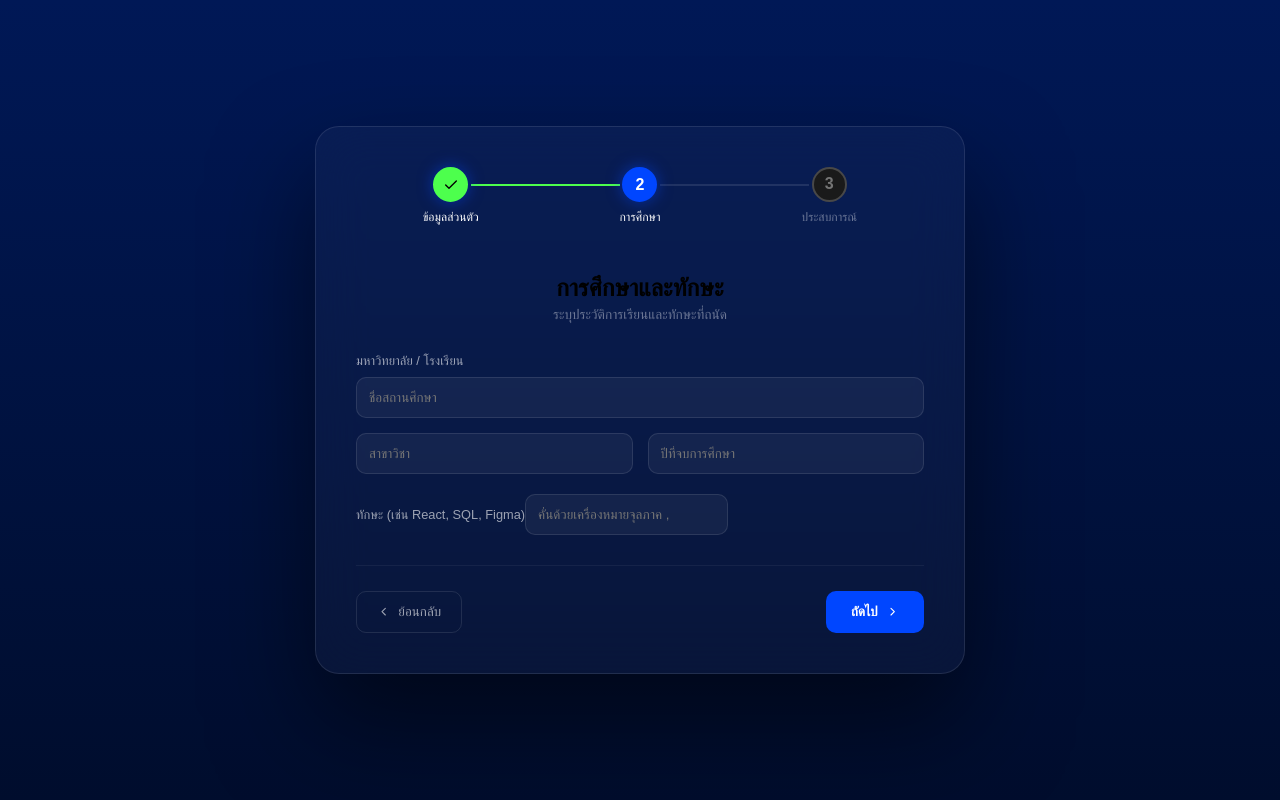
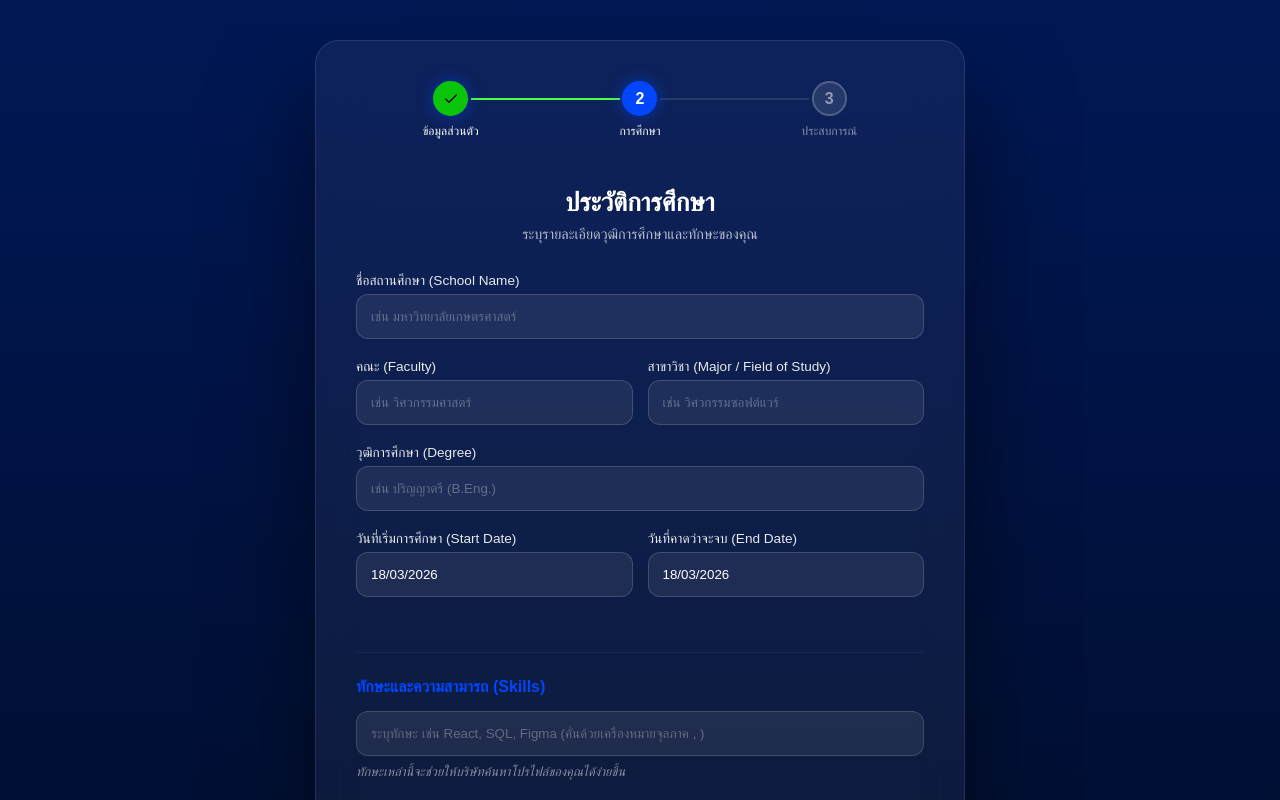
Before and after one commit to ptnsin/PerFile, a React (Vite) app in the folder frontend/: page /user-data in a window 1280 px wide. Both pictures are taken after a click on the button "ถัดไป". Shown: the top 800 px of the page. Built offline with nearby package versions, Linux system fonts and the light colour scheme; a web font is replaced by a local one.

Commit message:
แก้หน้าเก็บข้อมูล

```diff
--- a/frontend/package.json
+++ b/frontend/package.json
@@ -11,6 +11,7 @@
   },
   "dependencies": {
     "react": "^19.2.4",
+    "react-datepicker": "^9.1.0",
     "react-dom": "^19.2.4",
     "react-icons": "^5.6.0",
     "react-router-dom": "^7.13.1"
--- a/frontend/src/pages/Userdata.jsx
+++ b/frontend/src/pages/Userdata.jsx
@@ -2,8 +2,11 @@ import React, { useState } from "react";
 import { useNavigate } from "react-router-dom";
 import {
   LuUser, LuMail, LuPhone, LuMapPin, LuGraduationCap,
-  LuBriefcase, LuWrench, LuPlus, LuChevronRight, LuChevronLeft, LuCheck
+  LuBriefcase, LuWrench, LuPlus, LuChevronRight, LuChevronLeft, LuCheck,
+  LuBuilding
 } from "react-icons/lu";
+import DatePicker from "react-datepicker";
+import "react-datepicker/dist/react-datepicker.css";
 import "../styles/Userdata.css";
 
 function Userdata() {
@@ -12,6 +15,9 @@ function Userdata() {
 
   const nextStep = () => setStep(step + 1);
   const prevStep = () => setStep(step - 1);
+
+  const [startDate, setStartDate] = useState(new Date());
+  const [endDate, setEndDate] = useState(new Date());
 
   return (
     <div className="userdata-wrapper">
@@ -40,8 +46,10 @@ function Userdata() {
                 <p>กรุณากรอกข้อมูลพื้นฐานสำหรับการติดต่อ</p>
               </div>
               <div className="input-grid">
-                <div className="input-box"><label>ชื่อ-นามสกุล (EN)</label><input type="text" placeholder="John Doe" /></div>
+                <div className="input-box"><label>ชื่อ-นามสกุล (TH)</label><input type="text" placeholder="" /></div>
+                <div className="input-box"><label>ชื่อ-นามสกุล (EN)</label><input type="text" placeholder="" /></div>
                 <div className="input-box"><label>เบอร์โทรศัพท์</label><input type="tel" placeholder="090-xxx-xxxx" /></div>
+                <div className="input-box"><label>Email</label><input type="email" placeholder="example@gmail.com" /></div>
                 <div className="input-box full"><label>ที่อยู่ปัจจุบัน</label><input type="text" placeholder="Bangkok, Thailand" /></div>
                 <div className="input-box full"><label>แนะนำตัวสั้นๆ</label><textarea placeholder="จุดเด่นของคุณ..."></textarea></div>
               </div>
@@ -52,18 +60,58 @@ function Userdata() {
           {step === 2 && (
             <div className="step-content fade-in">
               <div className="section-header">
-                <h2>การศึกษาและทักษะ</h2>
-                <p>ระบุประวัติการเรียนและทักษะที่ถนัด</p>
+                <h2>ประวัติการศึกษา</h2>
+                <p>ระบุรายละเอียดวุฒิการศึกษาและทักษะของคุณ</p>
               </div>
               <div className="dynamic-section">
-                <div className="input-box full"><label>มหาวิทยาลัย / โรงเรียน</label><input type="text" placeholder="ชื่อสถานศึกษา" /></div>
+                <div className="input-box full">
+                  <label>ชื่อสถานศึกษา (School Name)</label>
+                  <input type="text" placeholder="เช่น มหาวิทยาลัยเกษตรศาสตร์" />
+                </div>
                 <div className="input-grid">
-                  <input type="text" placeholder="สาขาวิชา" />
-                  <input type="text" placeholder="ปีที่จบการศึกษา" />
+                  <div className="input-box">
+                    <label>คณะ (Faculty)</label>
+                    <input type="text" placeholder="เช่น วิศวกรรมศาสตร์" />
+                  </div>
+                  <div className="input-box">
+                    <label>สาขาวิชา (Major / Field of Study)</label>
+                    <input type="text" placeholder="เช่น วิศวกรรมซอฟต์แวร์" />
+                  </div>
                 </div>
-                <div className="skill-input-area" style={{marginTop: '20px'}}>
-                  <label>ทักษะ (เช่น React, SQL, Figma)</label>
-                  <input type="text" placeholder="คั่นด้วยเครื่องหมายจุลภาค ," />
+                <div className="input-box full">
+                  <label>วุฒิการศึกษา (Degree)</label>
+                  <input type="text" placeholder="เช่น ปริญญาตรี (B.Eng.)" />
+                </div>
+                <div className="input-grid">
+                  <div className="input-box">
+                    <label>วันที่เริ่มการศึกษา (Start Date)</label>
+                    <DatePicker
+                      selected={startDate}
+                      onChange={(date) => setStartDate(date)}
+                      className="custom-datepicker-input" // ใช้ Class CSS ของเราเอง
+                      dateFormat="dd/MM/yyyy"
+                      placeholderText="เลือกวันที่"
+                    />
+                  </div>
+                  <div className="input-box">
+                    <label>วันที่คาดว่าจะจบ (End Date)</label>
+                    <DatePicker
+                      selected={endDate}
+                      onChange={(date) => setEndDate(date)}
+                      className="custom-datepicker-input" // ใช้ Class CSS ของเราเอง
+                      dateFormat="dd/MM/yyyy"
+                      placeholderText="เลือกวันที่"
+                    />
+                  </div>
+                </div>
+                <div className="skill-section" style={{marginTop: '35px', paddingTop: '25px', borderTop: '1px solid rgba(255,255,255,0.05)'}}>
+                  <label style={{fontSize: '1rem', color: '#0046ff', fontWeight: 'bold', marginBottom: '15px', display: 'block'}}>
+                    ทักษะและความสามารถ (Skills)
+                  </label>
+                  <div className="input-box full">
+                    <input type="text" placeholder="ระบุทักษะ เช่น React, SQL, Figma (คั่นด้วยเครื่องหมายจุลภาค , )" />
+                    <p className="input-hint">ทักษะเหล่านี้จะช่วยให้บริษัทค้นหาโปรไฟล์ของคุณได้ง่ายขึ้น</p>
+                  </div>
                 </div>
               </div>
             </div>
@@ -74,15 +122,54 @@ function Userdata() {
             <div className="step-content fade-in">
               <div className="section-header">
                 <h2>ประสบการณ์ทำงาน</h2>
-                <p>ระบุที่ทำงานล่าสุดหรือโปรเจกต์ที่เคยทำ</p>
+                <p>ระบุประวัติการทำงานหรือฝึกงานที่ผ่านมา</p>
               </div>
-              <div className="input-box full"><label>ชื่อบริษัท / โปรเจกต์</label><input type="text" placeholder="Company Name" /></div>
-              <div className="input-box full"><label>ตำแหน่งงาน</label><input type="text" placeholder="Position" /></div>
-              <div className="input-box full"><label>หน้าที่ความรับผิดชอบ</label><textarea placeholder="เล่าสั้นๆ ว่าทำอะไรบ้าง..."></textarea></div>
+              <div className="dynamic-section">
+                <div className="input-box full">
+                  <label>ชื่อบริษัท / องค์กร (Company Name)</label>
+                  <div className="input-field">
+                    <LuBuilding className="field-icon" />
+                    <input type="text" placeholder="เช่น บริษัท เอบีซี จำกัด" />
+                  </div>
+                </div>
+                <div className="input-box full">
+                  <label>ตำแหน่งงาน (Job Title / Position)</label>
+                  <div className="input-field">
+                    <LuBriefcase className="field-icon" />
+                    <input type="text" placeholder="เช่น Frontend Developer Intern" />
+                  </div>
+                </div>
+                <div className="input-grid">
+                  <div className="input-box">
+                    <label>วันที่เริ่มงาน (Start Date)</label>
+                    <DatePicker
+                      selected={startDate}
+                      onChange={(date) => setStartDate(date)}
+                      className="custom-datepicker-input" // ใช้ Class CSS ของเราเอง
+                      dateFormat="dd/MM/yyyy"
+                      placeholderText="เลือกวันที่"
+                    />
+                  </div>
+                  <div className="input-box">
+                    <label>วันที่สิ้นสุดงาน (End Date)</label>
+                    <DatePicker
+                      selected={endDate}
+                      onChange={(date) => setEndDate(date)}
+                      className="custom-datepicker-input" // ใช้ Class CSS ของเราเอง
+                      dateFormat="dd/MM/yyyy"
+                      placeholderText="เลือกวันที่"
+                    />
+                  </div>
+                </div>
+                <div className="input-box full">
+                  <label>หน้าที่ความรับผิดชอบ (Job Description)</label>
+                  <textarea placeholder="อธิบายสิ่งที่คุณทำ..." rows="5"></textarea>
+                </div>
+              </div>
             </div>
           )}
 
-          {/* Navigation Buttons */}
+          {/* 2. เพิ่มส่วนปุ่มควบคุมด้านล่างฟอร์ม (สำคัญมาก!) */}
           <div className="step-navigation">
             {step > 1 && (
               <button type="button" className="btn-back" onClick={prevStep}>
@@ -100,7 +187,6 @@ function Userdata() {
               </button>
             )}
           </div>
-
         </form>
       </div>
     </div>
--- a/frontend/src/styles/Userdata.css
+++ b/frontend/src/styles/Userdata.css
@@ -1,26 +1,34 @@
+/* =========================================
+   1. โครงสร้างหลักและพื้นหลัง (Layout)
+   ========================================= */
 .userdata-wrapper {
   min-height: 100vh;
+  width: 100%;
   background: linear-gradient(180deg, #001856 0%, #000D2D 100%);
   display: flex;
   justify-content: center;
   align-items: center;
   padding: 40px 20px;
   font-family: 'IBM Plex Sans Thai', sans-serif;
+  color: white;
+  overflow-x: hidden;
+  position: relative;
 }
 
 .userdata-container {
   width: 100%;
   max-width: 650px;
-  background: rgba(255, 255, 255, 0.03);
-  -webkit-backdrop-filter: blur(25px);
+  background: rgba(255, 255, 255, 0.05);
   backdrop-filter: blur(25px);
   border-radius: 24px;
   padding: 40px;
   border: 1px solid rgba(255, 255, 255, 0.1);
-  box-shadow: 0 50px 100px rgba(0,0,0,0.5);
+  box-shadow: 0 50px 100px rgba(0, 0, 0, 0.5);
 }
 
-/* Progress Stepper */
+/* =========================================
+   2. ส่วนแสดงความคืบหน้า (Progress Stepper)
+   ========================================= */
 .progress-stepper {
   display: flex;
   justify-content: space-between;
@@ -40,14 +48,14 @@
 .step-number {
   width: 35px;
   height: 35px;
-  background: #1a1a1a;
-  border: 2px solid rgba(255,255,255,0.2);
+  background: rgba(255, 255, 255, 0.1);
+  border: 2px solid rgba(255, 255, 255, 0.2);
   border-radius: 50%;
   display: flex;
   align-items: center;
   justify-content: center;
   font-weight: bold;
-  color: rgba(255,255,255,0.4);
+  color: rgba(255, 255, 255, 0.5);
   margin-bottom: 8px;
   transition: 0.3s;
 }
@@ -60,12 +68,12 @@
 }
 
 .step-item.completed .step-number {
-  background: #4dff4d;
-  border-color: #4dff4d;
+  background: #0ac50a;
+  border-color: #0ac50a;
   color: black;
 }
 
-.step-label { font-size: 0.75rem; color: rgba(255,255,255,0.4); }
+.step-label { font-size: 0.75rem; color: rgba(255, 255, 255, 0.5); }
 .step-item.active .step-label { color: white; }
 
 .step-line {
@@ -74,73 +82,148 @@
   left: calc(50% + 20px);
   width: calc(100% - 40px);
   height: 2px;
-  background: rgba(255,255,255,0.1);
+  background: rgba(255, 255, 255, 0.1);
   z-index: -1;
 }
 
 .step-item.completed .step-line { background: #4dff4d; }
 
-/* Content & Form */
+/* =========================================
+   3. หัวข้อและตัวหนังสือ (Typography)
+   ========================================= */
 .section-header { text-align: center; margin-bottom: 30px; }
-.section-header h2 { font-size: 1.5rem; margin-bottom: 5px; }
-.section-header p { color: rgba(255,255,255,0.4); font-size: 0.85rem; }
+.section-header h2 { font-size: 1.6rem; margin-bottom: 8px; color: #ffffff; }
+.section-header p { color: rgba(255, 255, 255, 0.7); font-size: 0.9rem; }
 
+label {
+  font-size: 0.85rem;
+  color: rgba(255, 255, 255, 0.9);
+  font-weight: 500;
+  display: block;
+  margin-bottom: 5px;
+}
+
+.input-hint {
+  font-size: 0.8rem;
+  color: rgba(255, 255, 255, 0.5);
+  margin-top: 8px;
+  font-style: italic;
+}
+
+/* =========================================
+   4. ช่องกรอกข้อมูล (Inputs & DatePicker)
+   ========================================= */
 .input-grid { display: grid; grid-template-columns: 1fr 1fr; gap: 15px; }
-.input-box { display: flex; flex-direction: column; gap: 8px; margin-bottom: 15px; }
+.input-box { display: flex; flex-direction: column; margin-bottom: 20px; }
 .input-box.full { grid-column: span 2; }
 
-label { font-size: 0.8rem; color: rgba(255,255,255,0.6); }
-
-input, textarea {
-  background: rgba(255,255,255,0.05);
-  border: 1px solid rgba(255,255,255,0.1);
-  padding: 12px;
-  border-radius: 10px;
-  color: white;
+/* จัดการช่อง input ทั้งหมดรวมถึง DatePicker */
+input, textarea, .react-datepicker-wrapper input {
+  width: 100%;
+  background: rgba(255, 255, 255, 0.08);
+  border: 1px solid rgba(255, 255, 255, 0.15);
+  padding: 14px;
+  border-radius: 12px;
+  color: #ffffff;
   outline: none;
+  font-family: inherit;
+  transition: 0.3s;
 }
 
-input:focus, textarea:focus { border-color: #0046ff; background: rgba(255,255,255,0.1); }
+input:focus, textarea:focus, .react-datepicker-wrapper input:focus {
+  border-color: #0046ff;
+  background: rgba(255, 255, 255, 0.12);
+  box-shadow: 0 0 10px rgba(0, 70, 255, 0.2);
+}
 
-/* Navigation Buttons */
+input::placeholder, textarea::placeholder { color: rgba(255, 255, 255, 0.3); }
+
+/* =========================================
+   5. ปรับแต่งปฏิทิน (React DatePicker Theme)
+   ========================================= */
+.react-datepicker {
+  background-color: #001f6d !important;
+  color: white !important;
+  border: 1px solid rgba(255, 255, 255, 0.2) !important;
+  border-radius: 16px !important;
+  box-shadow: 0 15px 35px rgba(0,0,0,0.4) !important;
+}
+
+.react-datepicker__header {
+  background-color: #000c28 !important;
+  border-bottom: 1px solid rgba(255, 255, 255, 0.1) !important;
+  border-top-left-radius: 16px !important;
+  border-top-right-radius: 16px !important;
+}
+
+.react-datepicker__current-month, .react-datepicker__day-name {
+  color: white !important;
+}
+
+.react-datepicker__day {
+  color: rgba(255, 255, 255, 0.8) !important;
+}
+
+.react-datepicker__day:hover {
+  background-color: #0046ff !important;
+  color: white !important;
+  border-radius: 50% !important;
+}
+
+.react-datepicker__day--selected {
+  background-color: #1c99ff !important; /* สีเขียวสว่างตามรูปที่คุณส่งมา */
+  color: black !important;
+  font-weight: bold !important;
+  border-radius: 50% !important;
+}
+
+/* =========================================
+   6. ปุ่มกด (Buttons)
+   ========================================= */
 .step-navigation {
   display: flex;
   justify-content: space-between;
   margin-top: 30px;
   padding-top: 25px;
-  border-top: 1px solid rgba(255,255,255,0.05);
+  border-top: 1px solid rgba(255, 255, 255, 0.1);
 }
 
 .btn-next, .btn-save {
   background: #0046ff;
   color: white;
   border: none;
-  padding: 12px 25px;
-  border-radius: 10px;
+  padding: 12px 30px;
+  border-radius: 12px;
   font-weight: 600;
   cursor: pointer;
   display: flex;
   align-items: center;
   gap: 8px;
   margin-left: auto;
+  transition: 0.3s;
+}
+
+.btn-save { background: #01b101; color: black; }
+
+.btn-next:hover, .btn-save:hover {
+  transform: translateY(-2px);
+  filter: brightness(1.1);
 }
 
 .btn-back {
   background: transparent;
-  color: rgba(255,255,255,0.6);
-  border: 1px solid rgba(255,255,255,0.1);
+  color: white;
+  border: 1px solid rgba(255, 255, 255, 0.2);
   padding: 12px 20px;
-  border-radius: 10px;
+  border-radius: 12px;
   cursor: pointer;
   display: flex;
   align-items: center;
   gap: 8px;
 }
 
-.fade-in {
-  animation: fadeIn 0.4s ease-in-out;
-}
-
+/* Animation */
+.fade-in { animation: fadeIn 0.4s ease-in-out; }
 @keyframes fadeIn {
   from { opacity: 0; transform: translateY(10px); }
   to { opacity: 1; transform: translateY(0); }
```
Also changed, not shown: 1 other file (tests, documents, lock files or other folders).
